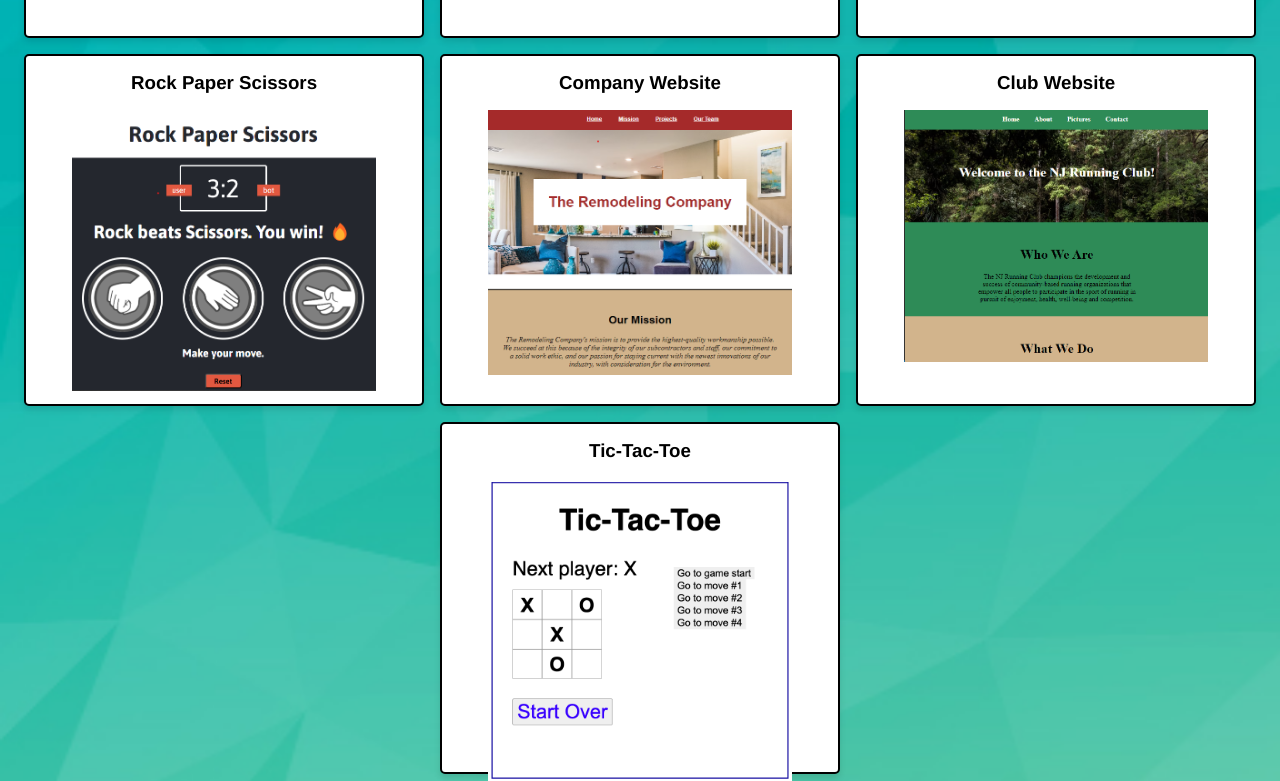
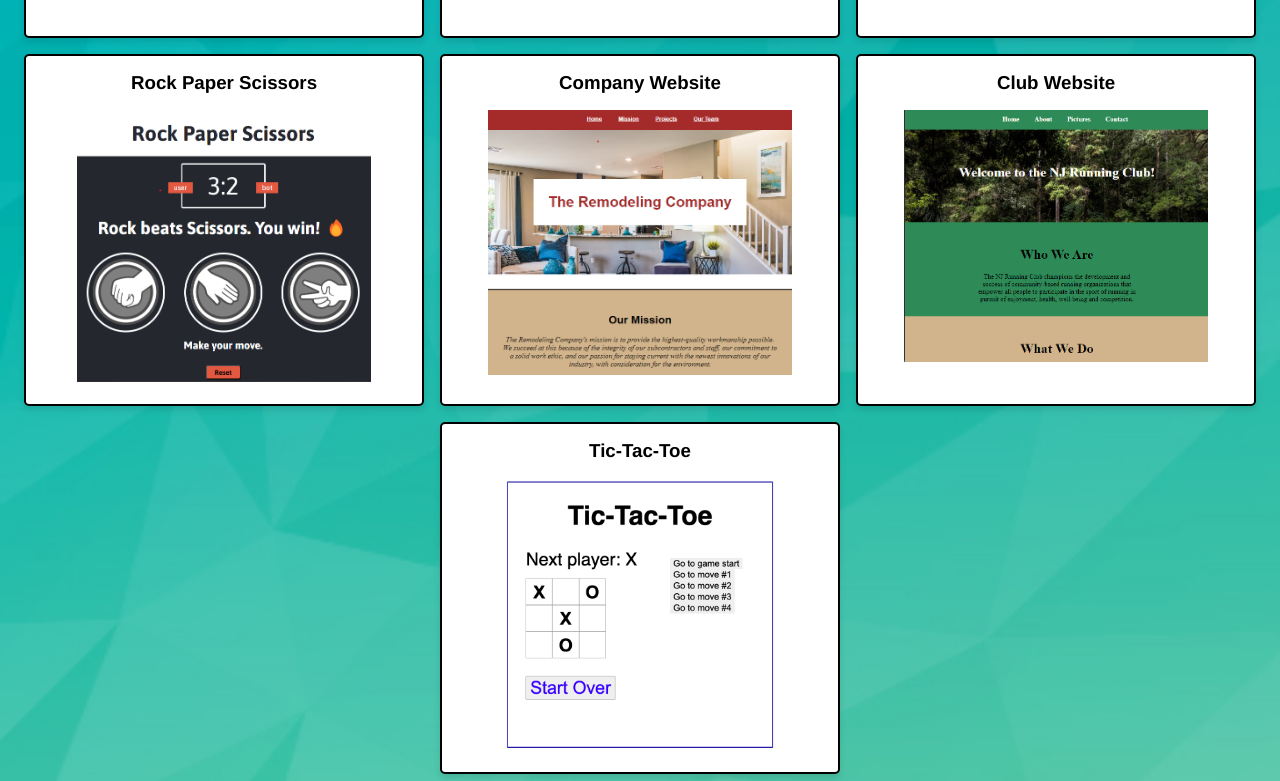
Before and after one commit to AnnieMcMahon/portfolio-v3, a React (Vite) app: page / in a window 1280 px wide. Shown: the part 1687-2468 px from the top of the page. Built offline with nearby package versions, Linux system fonts and the light colour scheme; the HTML template or start-up script is replaced by a standard one.

Commit message:
changed card img height

```diff
--- a/src/App.css
+++ b/src/App.css
@@ -160,7 +160,7 @@ h5 {
 
 .card img {
   max-width: 20rem;
-  max-height: 20rem;
+  max-height: 18rem;
   padding: 0.5rem;
 }
 
```
